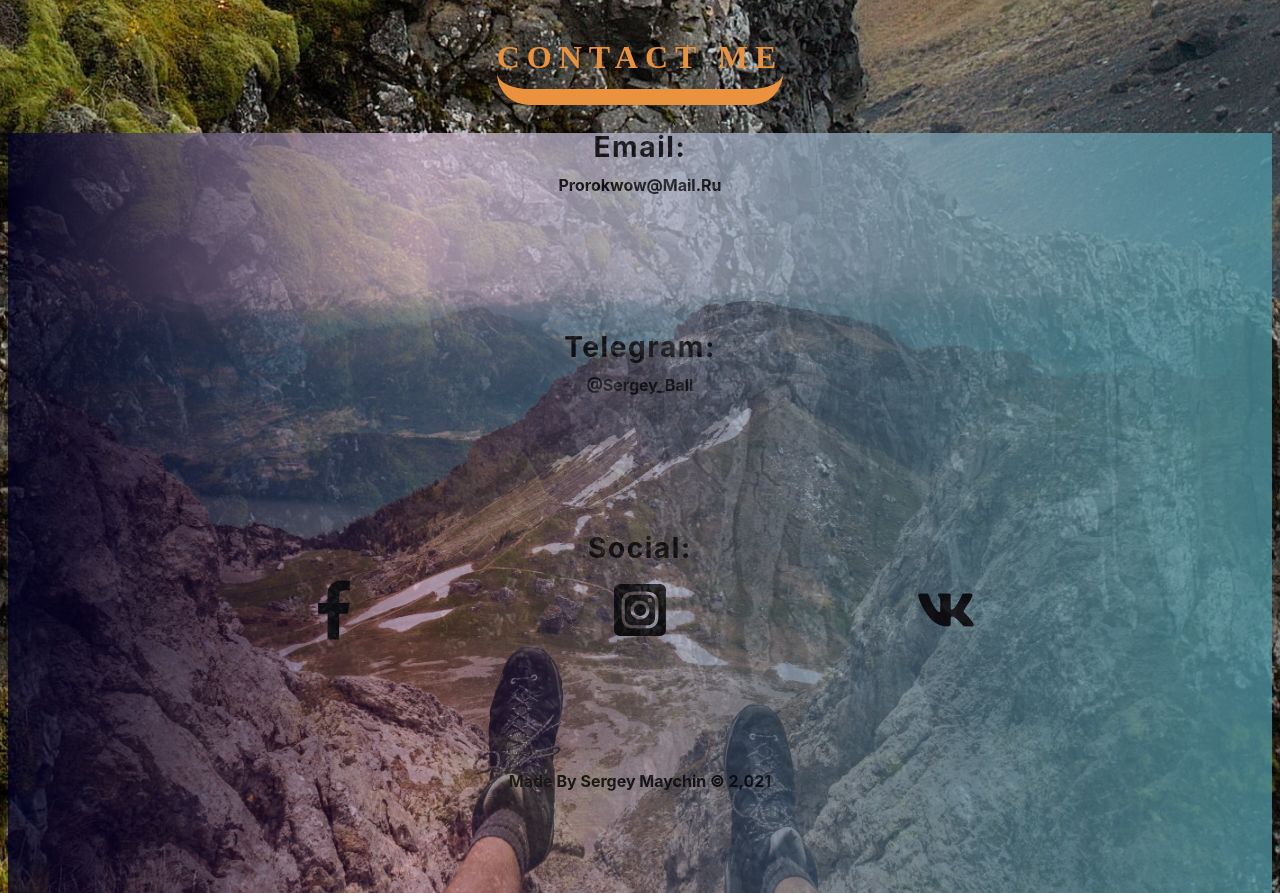
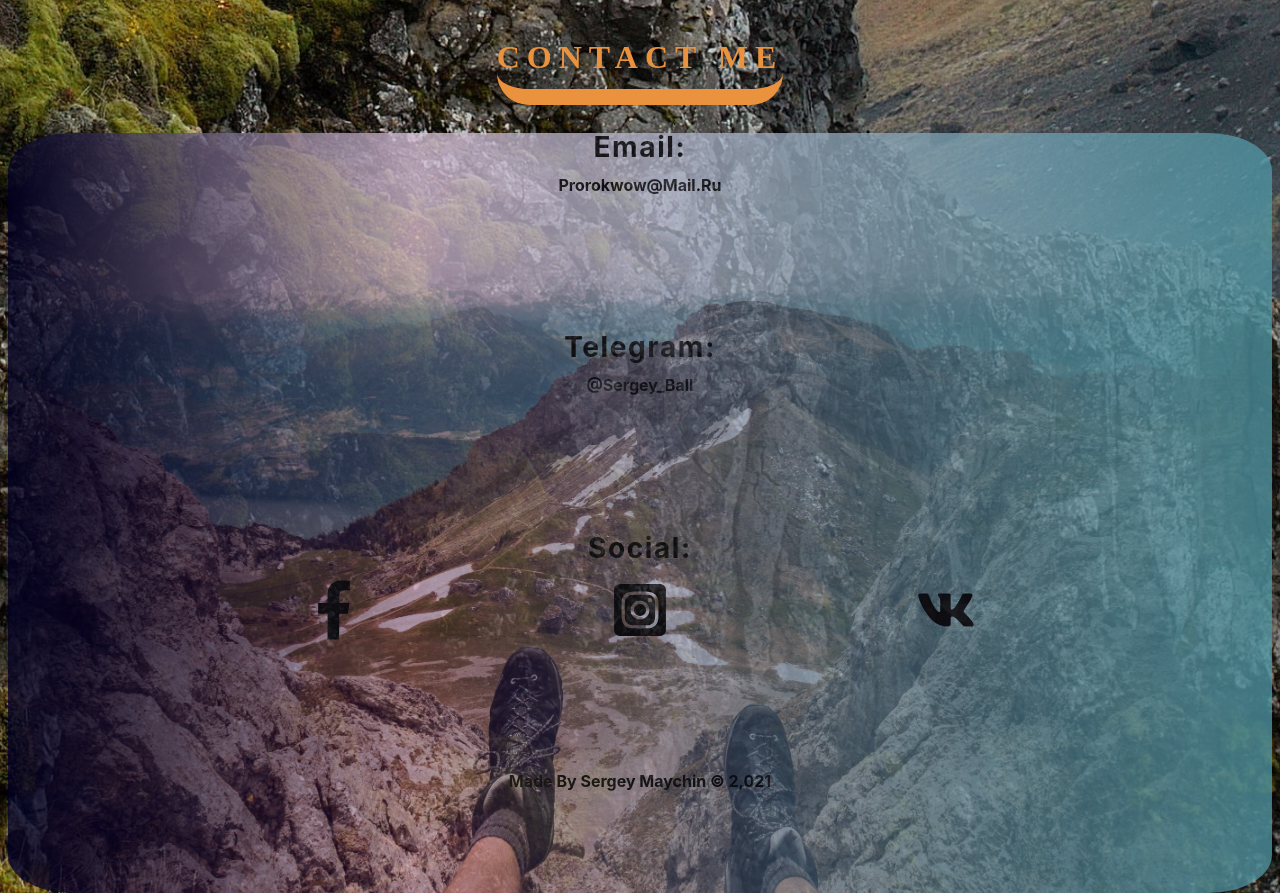
Before and after one commit to matt6852/portfolio, a React (Create React App) app: page / in a window 1280 px wide. Shown: the part 2460-3353 px from the top of the page. Built offline with nearby package versions, Linux system fonts and the light colour scheme.

Commit message:
border radius

```diff
--- a/src/index.css
+++ b/src/index.css
@@ -726,7 +726,7 @@ h1 {
     url(./assets/footer.jpg) center/cover no-repeat;
   min-width: 50vw;
   min-height: 95vh;
-
+  border-radius: 5%;
 
   opacity: 0.77;
 }
```
